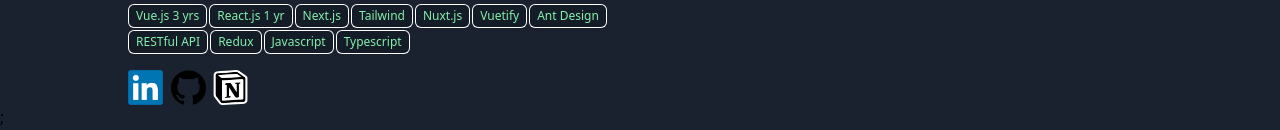
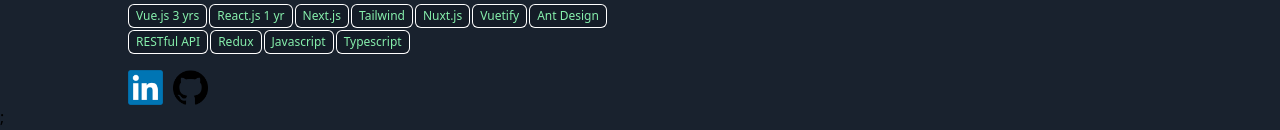
Before and after one commit to mugenboat/portfolio, a Next.js app: page /portfolio/ in a window 1280 px wide. Shown: the part 667-797 px from the top of the page. Built offline with nearby package versions, Linux system fonts and the light colour scheme.

Commit message:
remove notion

```diff
--- a/components/Contact.tsx
+++ b/components/Contact.tsx
@@ -7,7 +7,7 @@ import notion from "/public/notion.png";
 const Contact = () => {
   return (
     <div>
-      <div className="flex w-[120px] justify-between">
+      <div className="flex w-[80px] justify-between">
         <div className="w-[35px] ">
           <a
             href="https://www.linkedin.com/in/thanate-janyaswasdi"
@@ -33,16 +33,6 @@ const Contact = () => {
             <Image src={github} loading="lazy" width={35} height={35} alt="" />
           </a>
         </div>
-
-        <div className="w-[35px] ">
-          <a
-            href="https://butternut-arrow-da3.notion.site/Development-79430cde50cf42b7a3fa98fd438e96ae"
-            target="_blank"
-            rel="noopener noreferrer"
-          >
-            <Image src={notion} loading="lazy" width={35} height={35} alt="" />
-          </a>
-        </div>
       </div>
     </div>
   );
```
